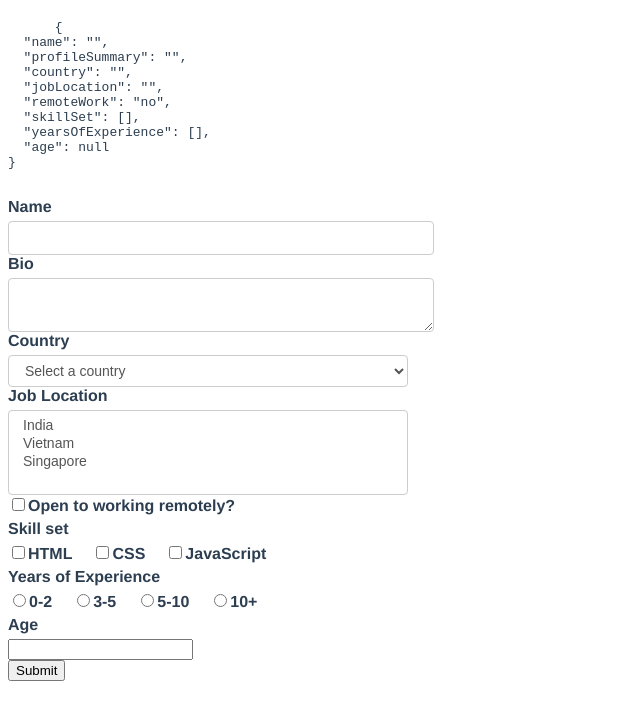
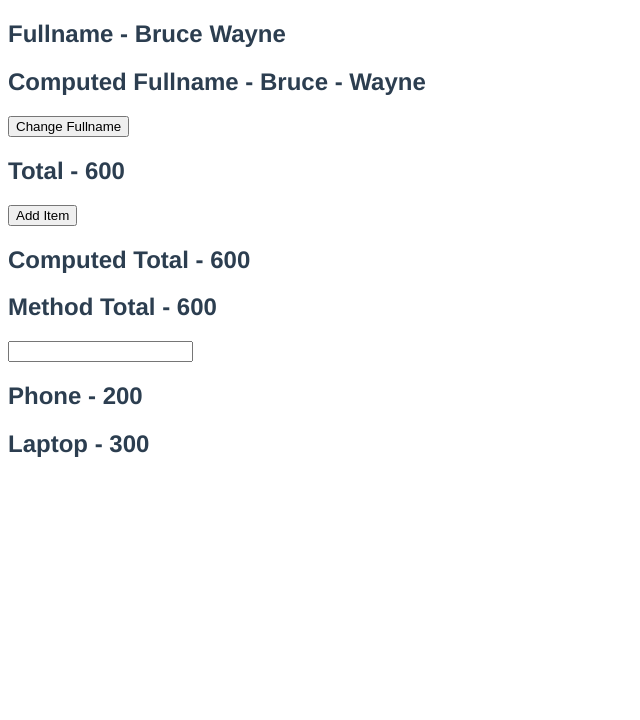
Before and after one commit to elminhoemmanuel/Vuestart, a Vue app: page / in a window 1280 px wide. Shown: the top 720 px of the page, without its empty margins (0-640 px from the left). Built offline with nearby package versions, Linux system fonts and the light colour scheme.

Commit message:
finished learning about computed properties

```diff
--- a/src/App.vue
+++ b/src/App.vue
@@ -1,120 +1,16 @@
 <template>
-  <div>
-    <pre>
-      {{JSON.stringify(formValues, null, 2)}}
-    </pre>
-  </div>
-  <form @submit.prevent="submitForm">
-    <div>
-      <label for="name">Name</label>
-      <input type="text" id="name" v-model.trim.lazy="formValues.name">
-    </div>
-
-    <div>
-      <label for="profile">Bio</label>
-      <textarea type="text" id="profile" v-model="formValues.profileSummary"></textarea>
-    </div>
-
-    <div>
-      <label for="country">Country</label>
-      <select id="country" v-model="formValues.country">
-        <option value="">Select a country</option>
-        <option value="india">India</option>
-        <option value="vietnam">Vietnam</option>
-        <option value="singapore">Singapore</option>
-      </select>
-    </div>
-
-    <div>
-      <label for="job-location">Job Location</label>
-      <select id="job-location" multiple v-model="formValues.jobLocation">
-        <option value="india">India</option>
-        <option value="vietnam">Vietnam</option>
-        <option value="singapore">Singapore</option>
-      </select>
-    </div>
-
-    <div>
-      <input
-      type="checkbox"
-      name="remoteWork"
-      id="remoteWork"
-      v-model="formValues.remoteWork"
-      true-value="yes"
-      false-value="no"
-      >
-      <label for="remoteWork">Open to working remotely?</label>
-    </div>
-
-    <div>
-      <label>Skill set</label>
-      <input
-        type="checkbox"
-        id="html"
-        value="html"
-        v-model="formValues.skillSet"
-      />
-      <label for="html">HTML</label>
-      <input
-        type="checkbox"
-        id="css"
-        value="css"
-        v-model="formValues.skillSet"
-      />
-      <label for="css">CSS</label>
-      <input
-        type="checkbox"
-        id="javascript"
-        value="javascript"
-        v-model="formValues.skillSet"
-      />
-      <label for="javascript">JavaScript</label>
-    </div>
-
-    <div>
-      <label>Years of Experience</label>
-      <input
-        type="radio"
-        id="0-2"
-        value="0-2"
-        v-model="formValues.yearsOfExperience"
-      />
-      <label for="0-2">0-2</label>
-      <input
-        type="radio"
-        id="3-5"
-        value="3-5"
-        v-model="formValues.yearsOfExperience"
-      />
-      <label for="3-5">3-5</label>
-      <input
-        type="radio"
-        id="6-10"
-        value="6-10"
-        v-model="formValues.yearsOfExperience"
-      />
-      <label for="6-10">5-10</label>
-      <input
-        type="radio"
-        id="10+"
-        value="10+"
-        v-model="formValues.yearsOfExperience"
-      />
-      <label for="10+">10+</label>
-    </div>
-
-    <div>
-      <label for="age">Age</label>
-      <input type="number" id="age" v-model.number="formValues.age" />
-    </div>
-
-    <div>
-      <button type="submit">Submit</button>
-    </div>
-
-  </form>
+    <h2>Fullname - {{firstName}} {{lastName}}</h2>
+    <h2>Computed Fullname - {{fullName}} </h2>
+    <button @click="changeFullName">Change Fullname</button>
 
 
+    <h2>Total - {{items.reduce(( total , curr)=>(total = total + curr.price),0)}}</h2>
+    <button @click="items.push({id:4, title:'Game console', price:20})">Add Item</button>
+    <h2>Computed Total - {{ total }}</h2>
+    <h2>Method Total - {{ getTotal() }}</h2>
+    <input type="text" v-model="country" />
+
+    <h2 v-for="item in expensiveItems" :key="item.id">{{item.title}} - {{item.price}}</h2>
 </template>
 
 <script>
@@ -122,21 +18,54 @@
   name: "App",
   data() {
     return {
-      formValues: {
-        name:"",
-        profileSummary:"",
-        country:"",
-        jobLocation:"",
-        remoteWork: "no",
-        skillSet:[],
-        yearsOfExperience:[],
-        age:null
-      }
+      firstName: 'Bruce',
+      lastName: 'Wayne',
+      items: [
+        {
+          id: 1,
+          title: 'TV',
+          price: 100,
+        },
+        {
+          id: 2,
+          title: 'Phone',
+          price: 200,
+        },
+        {
+          id: 3,
+          title: 'Laptop',
+          price: 300,
+        },
+      ],
+      country:""
     };
   },
-  methods : {
-    submitForm(){
-      console.log("form values are", this.formValues)
+  methods: {
+    getTotal(){
+      console.log("Method total")
+      return this.items.reduce(( total , curr)=>(total = total + curr.price),0)
+    },
+    changeFullName(){
+      this.fullName = "Omale Amodu"
+    }
+  },
+  computed:{
+    fullName : {
+      get(){
+        return `${this.firstName} - ${this.lastName}`
+      },
+      set(value){
+        const names = value.split( ' ' );
+        this.firstName = names[0];
+        this.lastName = names[1];
+      }
+    },
+    total() {
+      console.log("Computed total")
+      return this.items.reduce(( total , curr)=>(total = total + curr.price),0)
+    },
+    expensiveItems(){
+      return this.items.filter(item => item.price > 100)
     }
   }
 };
@@ -150,31 +79,5 @@
   /* text-align: center; */
   color: #2c3e50;
   margin-top: 20px;
-
-}
-
-label {
-  font-weight: bold;
-  display: flex;
-  margin-bottom: 5px;
-}
-input + label {
-  font-weight: bold;
-  display: inline-flex;
-  margin-right: 20px;
-}
-input[type='text'],
-textarea,
-select {
-  display: block;
-  width: 400px;
-  padding: 6px 12px;
-  font-size: 14px;
-  line-height: 1.42857143;
-  color: #555;
-  background-color: #fff;
-  background-image: none;
-  border: 1px solid #ccc;
-  border-radius: 4px;
 }
 </style>
```
